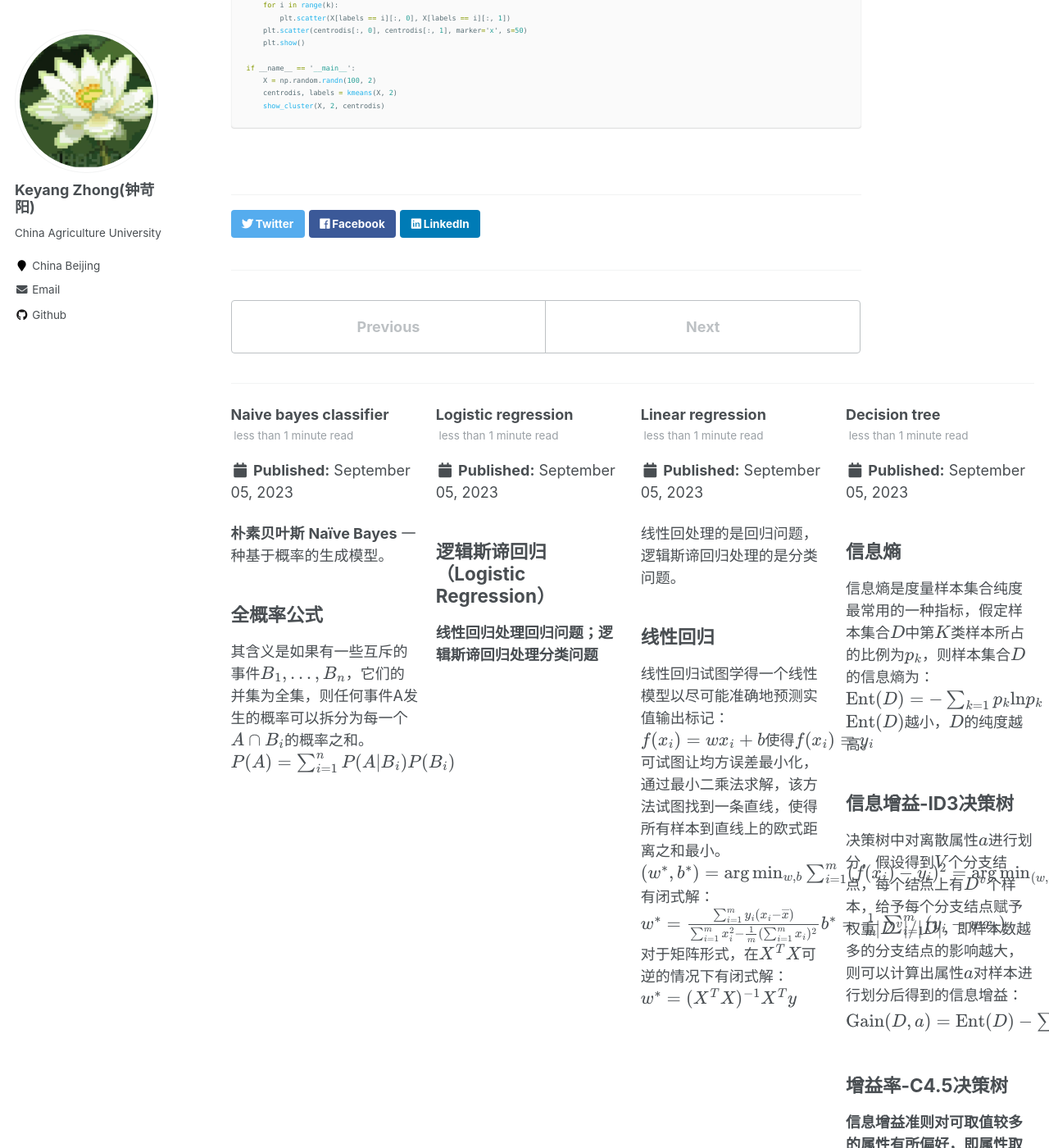
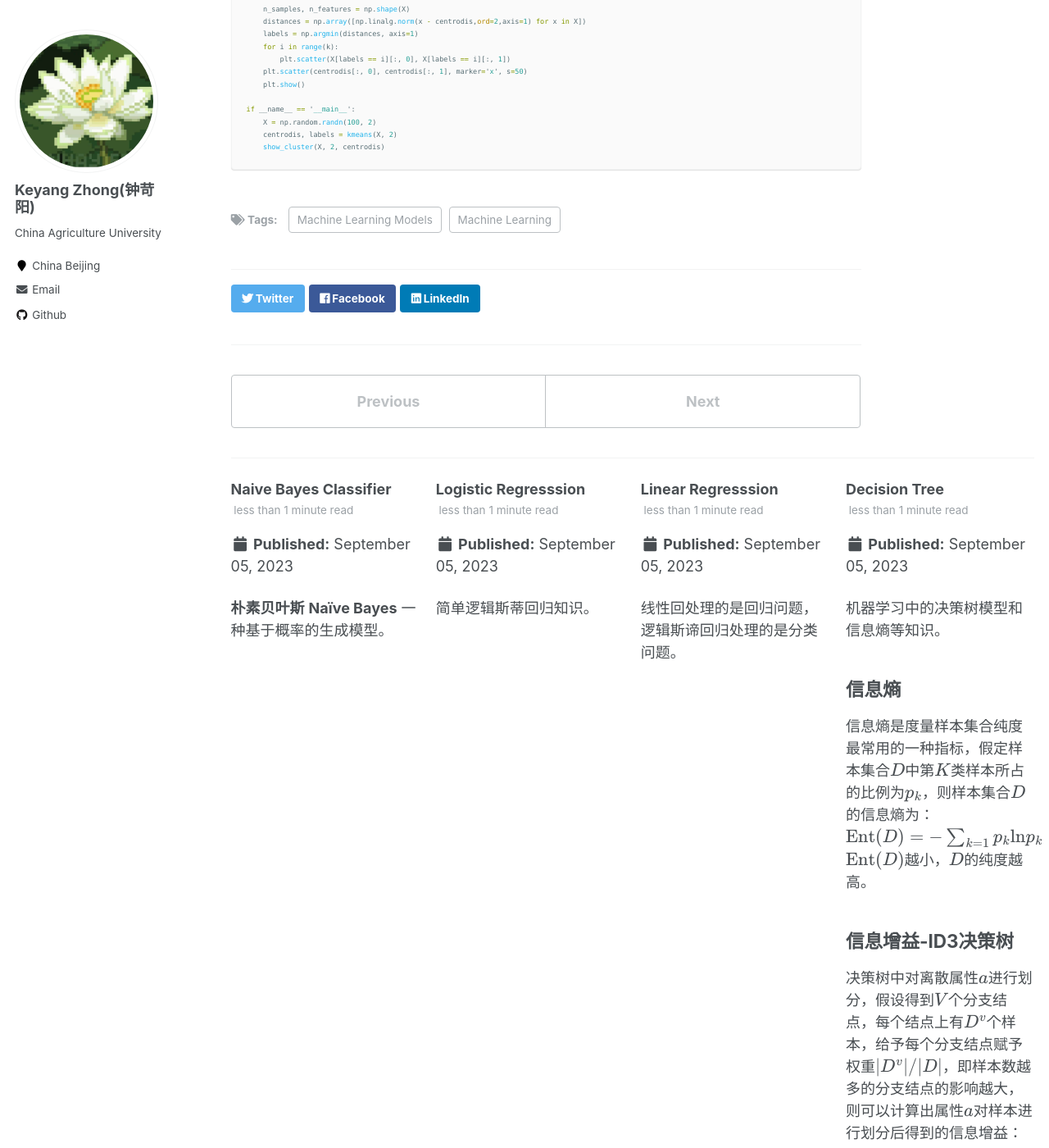
Before and after one commit to KeyangZhong/KeyangZhong.github.io, a Jekyll site: the page built from _posts/2023-09-05-KNN&K-means.md, in a window 1280 px wide and 1400 px high, scrolled down 3166 px. Shown: the whole window at 82% size. Built offline with Jekyll 4.4.1, drawn with Linux system fonts in a browser that asks for light colours; formulas are drawn with MathJax 3; some of the changed text lies outside the part shown.

Commit message:
add headings

```diff
--- a/_posts/2023-9-5-Decision Tree.md
+++ b/_posts/2023-09-05-Decision Tree.md
@@ -1,3 +1,12 @@
+---
+title: 'Decision Tree'
+date: 2023-09-05
+permalink: /posts/2023/09/Decision Tree/
+tags:
+  - Machine Learning
+  - Machine Learning Models
+---
+机器学习中的决策树模型和信息熵等知识。
 ## 信息熵
 信息熵是度量样本集合纯度最常用的一种指标，假定样本集合$D$中第$K$类样本所占的比例为$p_k$，则样本集合$D$的信息熵为：
 $$
--- a/_posts/2023-9-5-KNN&K-means.md
+++ b/_posts/2023-09-05-KNN&K-means.md
@@ -1,3 +1,14 @@
+---
+title: 'KNN&K-means'
+date: 2023-09-05
+permalink: /posts/2023/09/Decision Tree/
+tags:
+  - Machine Learning
+  - Machine Learning Models
+---
+描述对比两种机器学习模型KNN和K-means。
+
+
 参考链接：\
 [机器学习中 K近邻法(knn)与k-means的区别 - Niucas_MAO - 博客园 (cnblogs.com)](https://www.cnblogs.com/PiPifamily/p/8520405.html)\
 [机器学习实战教程（一）：K-近邻（KNN）算法（史诗级干货长文） (cuijiahua.com)](https://cuijiahua.com/blog/2017/11/ml_1_knn.html)
--- a/_posts/2023-9-5-Logistic Regression.md
+++ b/_posts/2023-09-05-Logistic Regression.md
@@ -1,3 +1,13 @@
+---
+title: 'Logistic Regresssion'
+date: 2023-09-05
+permalink: /posts/2023/09/Logistic Regresssion/
+tags:
+  - Machine Learning
+  - Machine Learning Models
+---
+简单逻辑斯蒂回归知识。
+
 ## 逻辑斯谛回归（Logistic Regression）
 **线性回归处理回归问题；逻辑斯谛回归处理分类问题**
 
```
Also changed, not shown: _posts/2023-09-04-Basic knowledge of machine learning.md (renamed from _posts/2023-9-4-Basic knowledge of machine learning.md, +9 -1 lines), _posts/2023-09-05-Linear Regression.md (renamed from _posts/2023-9-5-Linear Regression.md, +9 -0 lines), _posts/2023-09-05-Naive Bayes Classifier.md (renamed from _posts/2023-9-5-Naive Bayes Classifier.md, +9 -0 lines).
